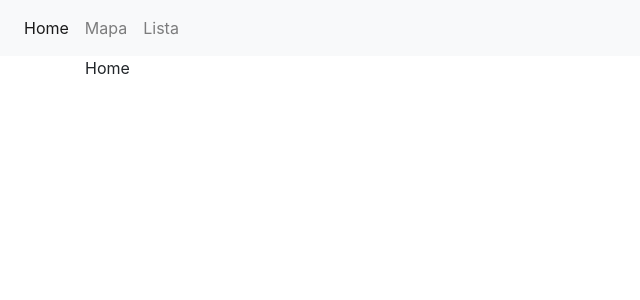
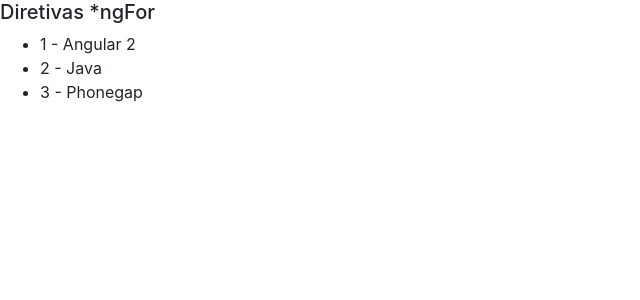
Before and after one commit to frinhanifrinhani/angular-lo, an Angular app in the folder quatro-diretivas/: page / in a window 1280 px wide. Shown: the top 300 px of the page, without its empty margins (0-640 px from the left). Built offline with nearby package versions, Linux system fonts and the light colour scheme.

Commit message:
Aula 27: Diretivas: ngFor

```diff
--- a/quatro-diretivas/src/app/app.component.html
+++ b/quatro-diretivas/src/app/app.component.html
@@ -1,2 +1,3 @@
 <!-- <app-diretiva-ngif></app-diretiva-ngif> -->
-<app-diretiva-ngswitch></app-diretiva-ngswitch>
+<!-- <app-diretiva-ngswitch></app-diretiva-ngswitch> -->
+<app-diretiva-ngfor></app-diretiva-ngfor>
--- a/quatro-diretivas/src/app/app.module.ts
+++ b/quatro-diretivas/src/app/app.module.ts
@@ -4,12 +4,14 @@
 import { AppComponent } from './app.component';
 import { DiretivaNgifComponent } from './diretiva-ngif/diretiva-ngif.component';
 import { DiretivaNgswitchComponent } from './diretiva-ngswitch/diretiva-ngswitch.component';
+import { DiretivaNgforComponent } from './diretiva-ngfor/diretiva-ngfor.component';
 
 @NgModule({
   declarations: [
     AppComponent,
     DiretivaNgifComponent,
-    DiretivaNgswitchComponent
+    DiretivaNgswitchComponent,
+    DiretivaNgforComponent
   ],
   imports: [
     BrowserModule
--- /dev/null
+++ b/quatro-diretivas/src/app/diretiva-ngfor/diretiva-ngfor.component.html
@@ -0,0 +1,7 @@
+<h5>Diretivas *ngFor</h5>
+
+<ul>
+  <li *ngFor="let curso of cursos, let i = index">
+    {{i + 1}} - {{ curso }}
+  </li>
+</ul>
--- /dev/null
+++ b/quatro-diretivas/src/app/diretiva-ngfor/diretiva-ngfor.component.ts
@@ -0,0 +1,20 @@
+import { Component, OnInit } from '@angular/core';
+
+@Component({
+  selector: 'app-diretiva-ngfor',
+  templateUrl: './diretiva-ngfor.component.html',
+  styleUrls: ['./diretiva-ngfor.component.css']
+})
+export class DiretivaNgforComponent implements OnInit {
+
+  cursos: string[] = ["Angular 2", "Java", "Phonegap"];
+
+  constructor() { }
+
+  ngOnInit() {
+    for (let i=0; i<this.cursos.length; i++){
+      let curso = this.cursos[i];
+    }
+  }
+
+}
```
Also changed, not shown: quatro-diretivas/src/app/diretiva-ngfor/diretiva-ngfor.component.css (added), 1 other file (tests, documents, lock files or other folders).
